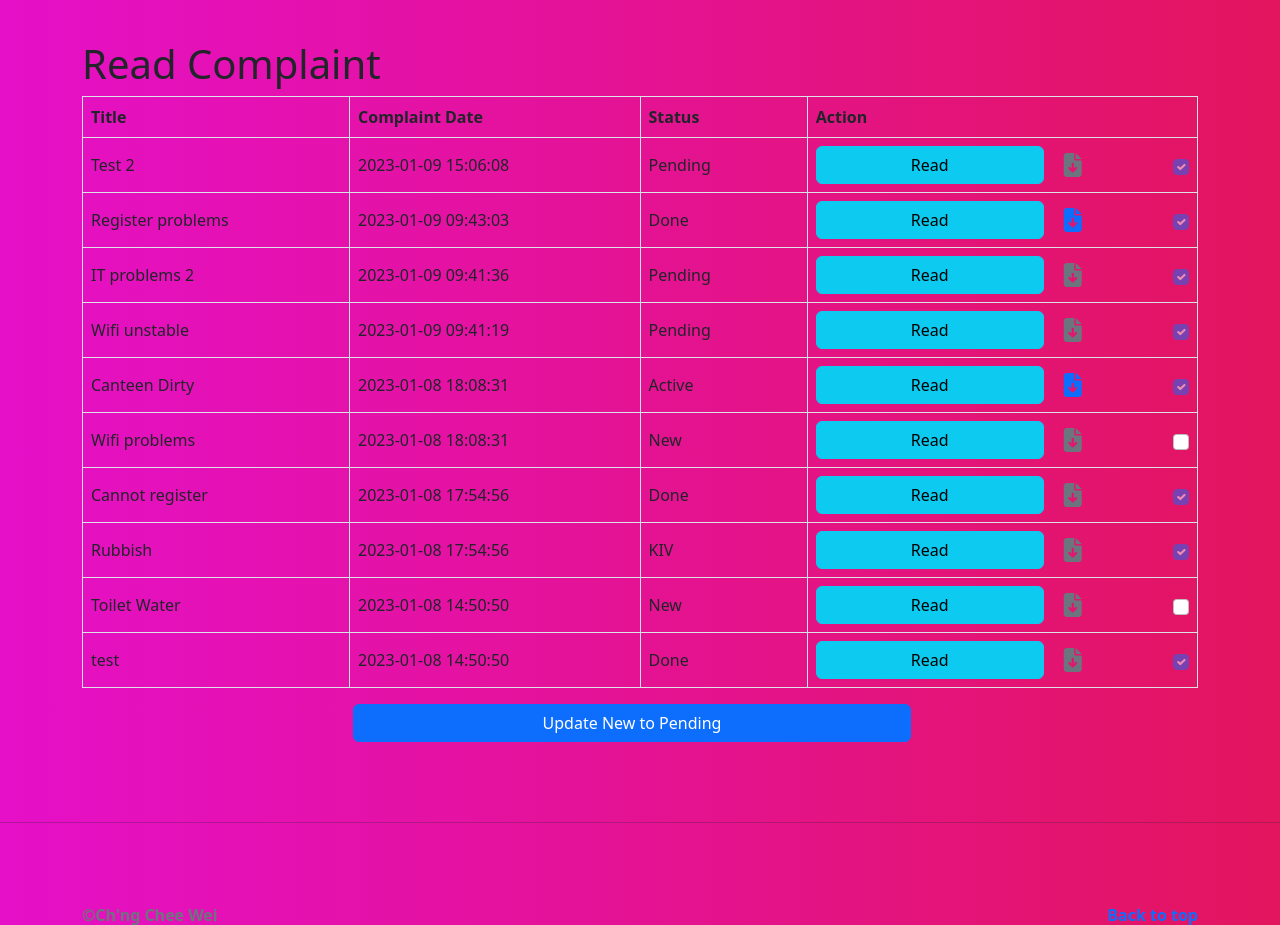
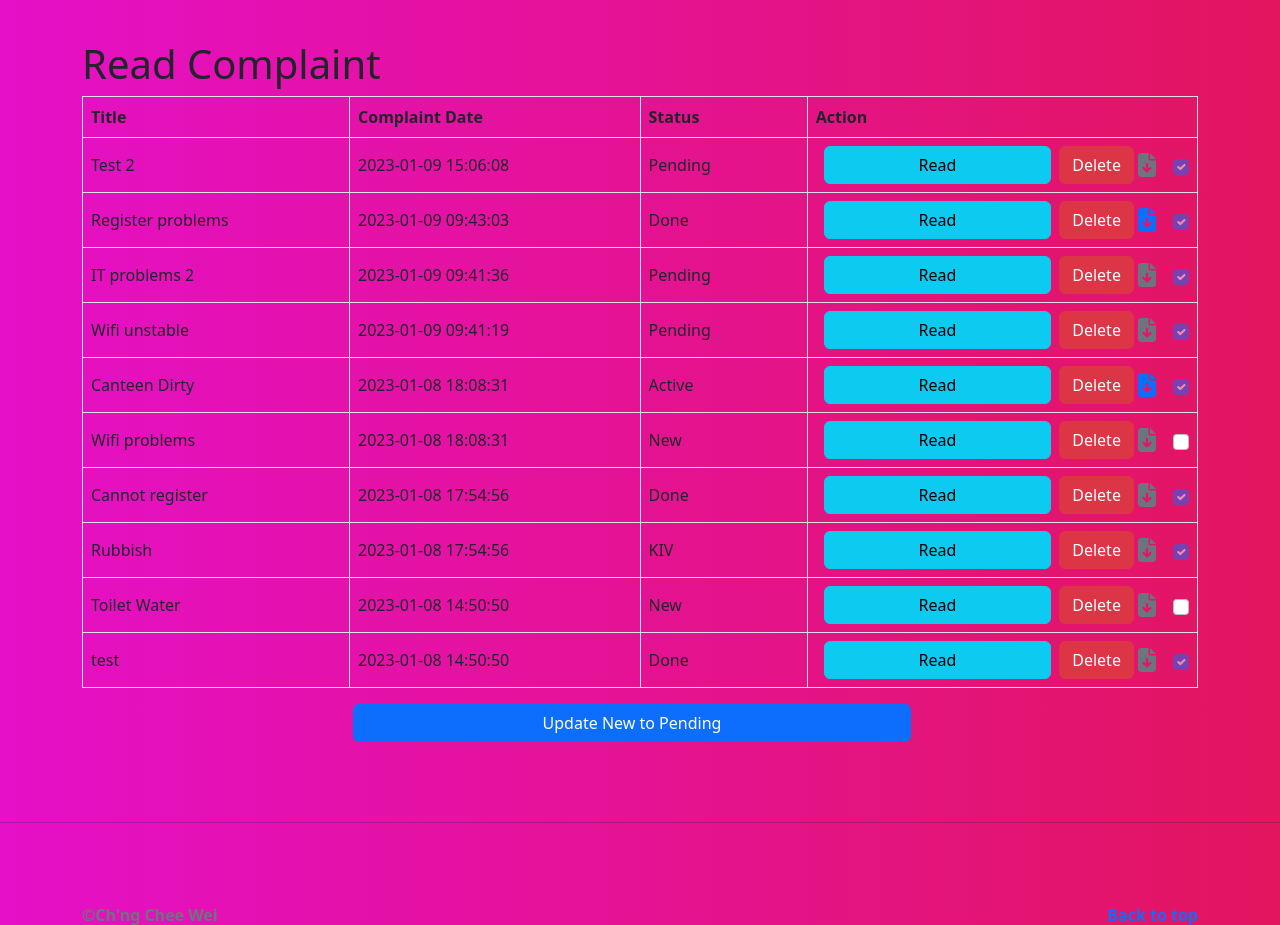
Before and after one commit to cheewei0449/E-Complaint-Web-Application, a PHP site: page /helpdesk_complaints_list.php in a window 1280 px wide. Shown: the part 56-981 px from the top of the page. Run offline with PHP 8.4, Linux system fonts and the light colour scheme; a user stored in the database is signed in; data comes from the database, SQL or seed files in the repository; some libraries are stand-ins or nearby versions.

Commit message:
add css delete button

```diff
--- a/Complaint-Website/admin_users_update.php
+++ b/Complaint-Website/admin_users_update.php
@@ -13,6 +13,7 @@ ob_start();
     <title>Update User</title>
 
     <link rel="stylesheet" href="css/styles.css" />
+    <link rel="stylesheet" href="css/all.css" />
 
 </head>
 
--- a/Complaint-Website/helpdesk_complaints_list.php
+++ b/Complaint-Website/helpdesk_complaints_list.php
@@ -65,6 +65,12 @@ include 'check_session.php';
                 }
             }
 
+            $action = isset($_GET['action']) ? $_GET['action'] : "";
+
+            // if it was redirected from delete.php
+            if ($action == 'deleted') {
+                echo "<div class='alert alert-success'>Record was deleted.</div>";
+            }
 
             // include database connection
             include 'config/database.php';
@@ -123,8 +129,11 @@ include 'check_session.php';
                         echo "<td style='width: 35%'>";
                         // read one record
                         echo "<div class='d-flex align-items-center'>";
-                        echo "<a href='helpdesk_complaints_read.php?id={$complaintID}' class='btn btn-info col m-auto me-lg-1'>Read</a>";
+                        echo "<a href='helpdesk_complaints_read.php?id={$complaintID}' class='btn btn-info col ms-2'>Read</a>";
                         // we will use this links on next part of this post
+                        echo "<a href='#' onclick='delete_complaint({$complaintID});' class='btn btn-danger ms-2 '>Delete</a>";
+
+
 
                         $query_check = "SELECT file_name FROM complaint INNER JOIN files ON complaint.complaintID=files.complaintID WHERE files.complaintID = ?";
                         $stmt_check  = $con->prepare($query_check);
@@ -139,15 +148,15 @@ include 'check_session.php';
                         $num_check = $stmt_check->rowCount();
 
                         if ($num_check > 0) {
-                            echo "<a class='col-3 m-auto ms-3' href='download.php?id={$complaintID}' role='butto'><i class='fa-solid fa-file-arrow-down fa-xl'></i></a>";
+                            echo "<a class='col-1 m-auto ms-1' href='download.php?id={$complaintID}' role='butto'><i class='fa-solid fa-file-arrow-down fa-xl'></i></a>";
                         } else {
-                            echo "<i class='fa-solid fa-file-arrow-down fa-xl ms-3 text-muted col-3'></i>";
+                            echo "<i class='fa-solid fa-file-arrow-down fa-xl ms-1 text-muted col-1'></i>";
                         }
 
                         if ($status == "New") {
-                            echo "<input class='form-check-input col-2 ms-3' type='checkbox' value='$complaintID' name='complaintID[]'>";
+                            echo "<input class='form-check-input col-1 ms-1' type='checkbox' value='$complaintID' name='complaintID[]'>";
                         } else {
-                            echo "<input class='form-check-input col-2 ms-3' type='checkbox' value='' id='flexCheckChecked' checked disabled>";
+                            echo "<input class='form-check-input col-1 ms-1' type='checkbox' value='' id='flexCheckChecked' checked disabled>";
                         }
                         echo "</div>";
                         echo "</td>";
@@ -166,7 +175,18 @@ include 'check_session.php';
                 ?>
 
         </div> <!-- end .container -->
-        <!-- Content End -->
+
+        <script type='text/javascript'>
+            // confirm record deletion
+            function delete_complaint(id) {
+
+                if (confirm('Are you sure?')) {
+                    // if user clicked ok,
+                    // pass the id to delete.php and execute the delete query
+                    window.location = 'helpdesk_delete.php?id=' + id;
+                }
+            }
+        </script>
 
         <hr class="featurette-divider">
 
```
Also changed, not shown: Complaint-Website/helpdesk_delete.php (added, +25 -0 lines), Complaint-Website/uploads/6df9bf301d9ddc7a7c6a15b6161c97b872df4dd5-96639.jpg (added), Complaint-Website/uploads/8d36e0b66fec8e6458a58c622c003aaa3b25aa55-313da9b4f05e8a1338d11c95f60991fb.jpg (deleted).
